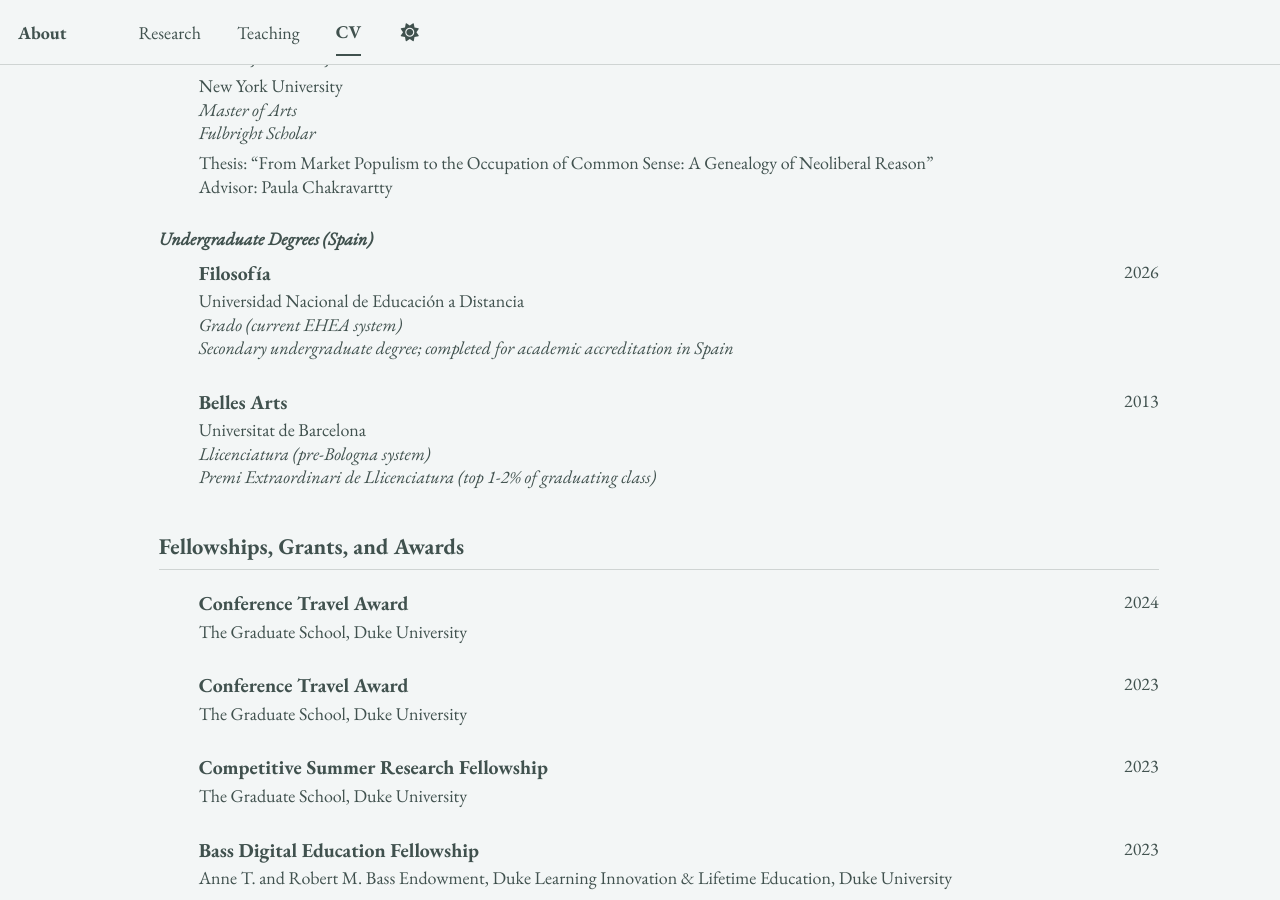
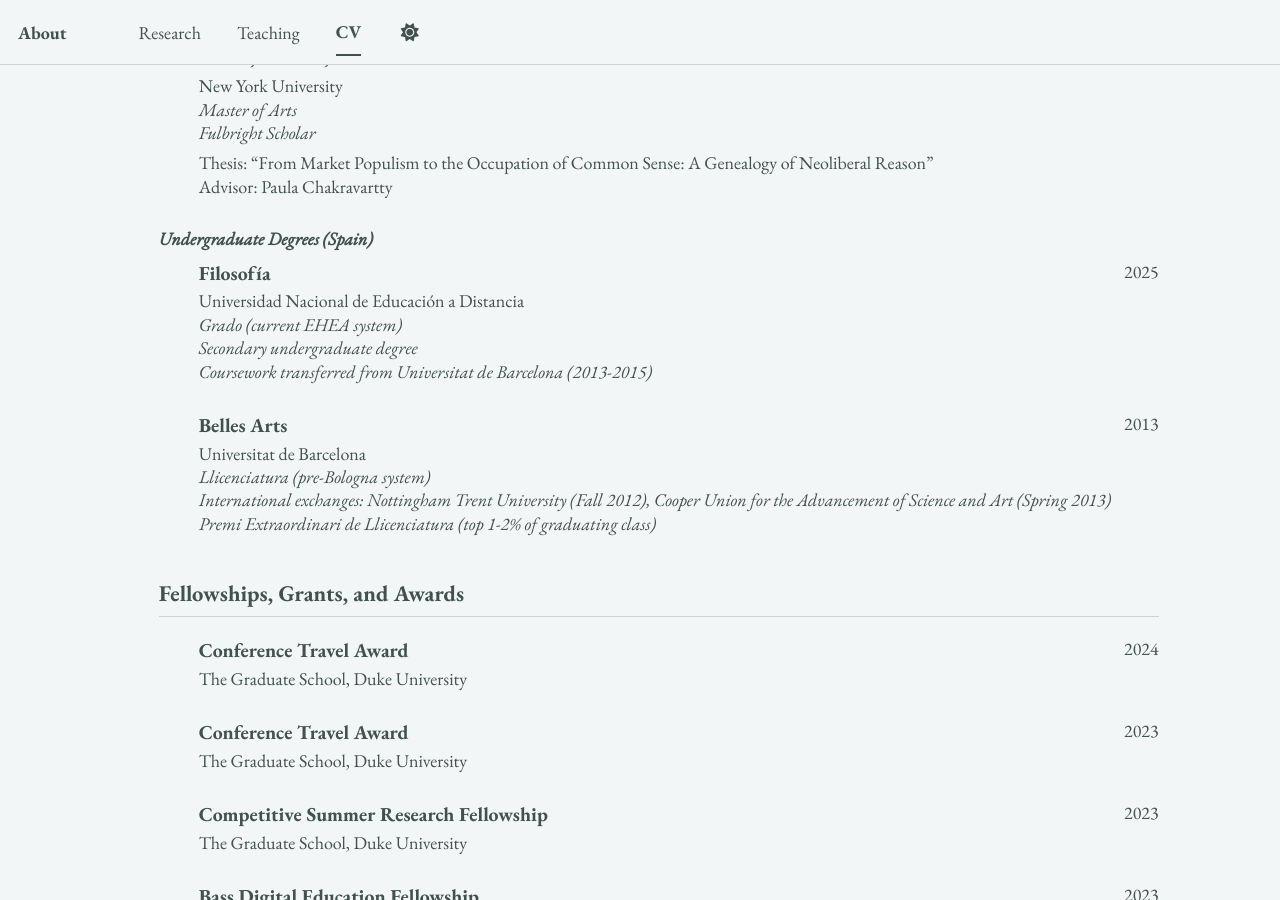
Before and after one commit to epujol90/epujol90.github.io, a Jekyll site: the page built from _pages/cv-json.md, in a window 1280 px wide and 900 px high, scrolled down 718 px. Built offline with Jekyll 4.4.1, drawn with Linux system fonts in a browser that asks for light colours; a script bundle is joined from its source files by our own code; library files that are not in the unit come from our copies.

Commit message:
Update cv.json

```diff
--- a/_data/cv.json
+++ b/_data/cv.json
@@ -60,9 +60,9 @@
     {
       "institution": "Universidad Nacional de Educación a Distancia",
       "area": "Filosofía",
-      "studyType": "Grado (current EHEA system)<br>Secondary undergraduate degree; completed for academic accreditation in Spain",
+      "studyType": "Grado (current EHEA system)<br>Secondary undergraduate degree<br>Coursework transferred from Universitat de Barcelona (2013-2015)",
       "startDate": "",
-      "endDate": "2026",
+      "endDate": "2025",
       "gpa": null,
       "courses": [],
       "category": "Undergraduate Degrees (Spain)"
@@ -70,7 +70,7 @@
     {
       "institution": "Universitat de Barcelona",
       "area": "Belles Arts",
-      "studyType": "Llicenciatura (pre-Bologna system)",
+      "studyType": "Llicenciatura (pre-Bologna system)<br>International exchanges: Nottingham Trent University (Fall 2012), Cooper Union for the Advancement of Science and Art (Spring 2013)",
       "startDate": "",
       "endDate": "2013",
       "gpa": null,
```
